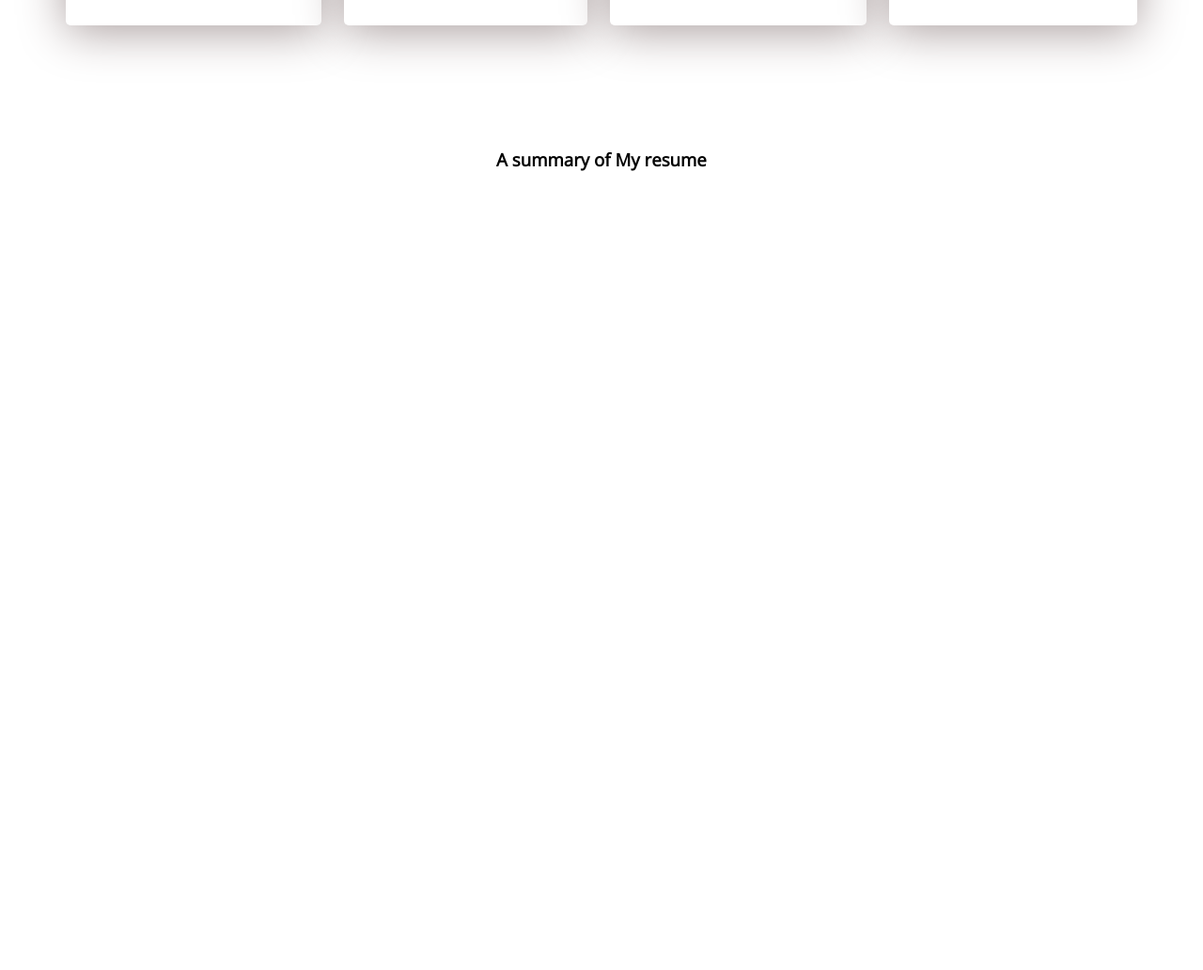
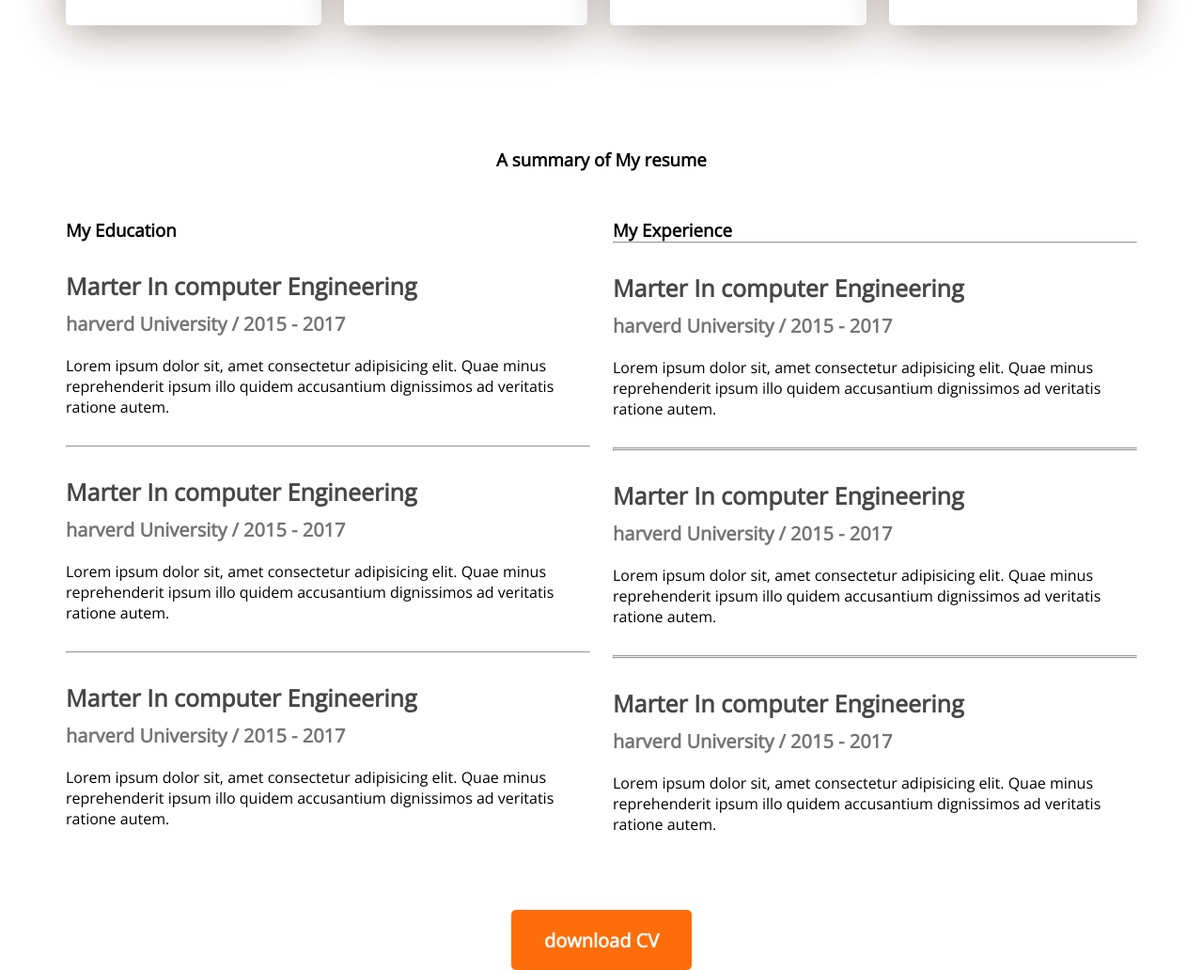
Before and after one commit to mdmostofakhan/developer-protfoli, a plain HTML site: page index.html in a window 1280 px wide. Shown: the part 1974-3006 px from the top of the page at 94% size. Before the commit the page ends 2206 px from the top, so only its background shows below. Drawn offline with nearby package versions, Linux system fonts and the light colour scheme.

Commit message:
skill work

```diff
--- a/index.html
+++ b/index.html
@@ -82,6 +82,54 @@
       <!-- Resume section -->
       <section class="resume">
         <h3 class="section-title">A summary of My resume</h3>
+        <div class="resume-content">
+          <div>
+            <h3 class="resume-title">My Education</h3>
+            <div class="resume-item">
+                <h4 class="title">Marter In computer Engineering</h4>
+                <h5 class="sub-title">harverd University / 2015 - 2017</h5>
+                <p class="discription">Lorem ipsum dolor sit, amet consectetur adipisicing elit. Quae minus reprehenderit ipsum illo quidem accusantium dignissimos ad veritatis ratione autem.</p>
+            </div>
+            <hr>
+            <div class="resume-item">
+                <h4 class="title">Marter In computer Engineering</h4>
+                <h5 class="sub-title">harverd University / 2015 - 2017</h5>
+                <p class="discription">Lorem ipsum dolor sit, amet consectetur adipisicing elit. Quae minus reprehenderit ipsum illo quidem accusantium dignissimos ad veritatis ratione autem.</p>
+            </div>
+            <hr>
+            <div class="resume-item">
+                <h4 class="title">Marter In computer Engineering</h4>
+                <h5 class="sub-title">harverd University / 2015 - 2017</h5>
+                <p class="discription">Lorem ipsum dolor sit, amet consectetur adipisicing elit. Quae minus reprehenderit ipsum illo quidem accusantium dignissimos ad veritatis ratione autem.</p>
+            </div>
+         </div>
+          <div>
+            <h3 class="resume-title">My Experience</h3>
+            <hr>
+            <div class="resume-item">
+                <h4 class="title">Marter In computer Engineering</h4>
+                <h5 class="sub-title">harverd University / 2015 - 2017</h5>
+                <p class="discription">Lorem ipsum dolor sit, amet consectetur adipisicing elit. Quae minus reprehenderit ipsum illo quidem accusantium dignissimos ad veritatis ratione autem.</p>
+            </div>
+            <hr>
+            <hr>
+            <div class="resume-item">
+                <h4 class="title">Marter In computer Engineering</h4>
+                <h5 class="sub-title">harverd University / 2015 - 2017</h5>
+                <p class="discription">Lorem ipsum dolor sit, amet consectetur adipisicing elit. Quae minus reprehenderit ipsum illo quidem accusantium dignissimos ad veritatis ratione autem.</p>
+            </div>
+            <hr>
+            <hr>
+            <div class="resume-item">
+                <h4 class="title">Marter In computer Engineering</h4>
+                <h5 class="sub-title">harverd University / 2015 - 2017</h5>
+                <p class="discription">Lorem ipsum dolor sit, amet consectetur adipisicing elit. Quae minus reprehenderit ipsum illo quidem accusantium dignissimos ad veritatis ratione autem.</p>
+            </div>
+          </div>
+        </div>
+        <div class="resume-button">
+            <button class="btn-primary">download CV</button>
+        </div>
        </section>
       </main>
     <footer>
--- a/protfoli.css
+++ b/protfoli.css
@@ -138,5 +138,32 @@ section{
     color: #757575;
 }
 
-/* resume styles
- */
+/* resume styles */
+.resume-content{
+    display: flex;
+    gap: 24px;
+}
+.resume-item{
+    margin-top: 30px;
+    margin-bottom: 30px;
+}
+.resume .title{
+   font-weight: 700;
+   font-size: 25px;
+   color: #474747;
+   margin-bottom: 10px;
+}
+.resume .sub-title{
+    color: #757575;
+    font-weight: 600;
+    font-size: 20px;
+    margin-bottom: 20px;
+}
+.resume .description{
+    color: #757575;
+}
+
+.resume-button{
+    margin-top: 50px;
+    text-align: center;
+}
```
